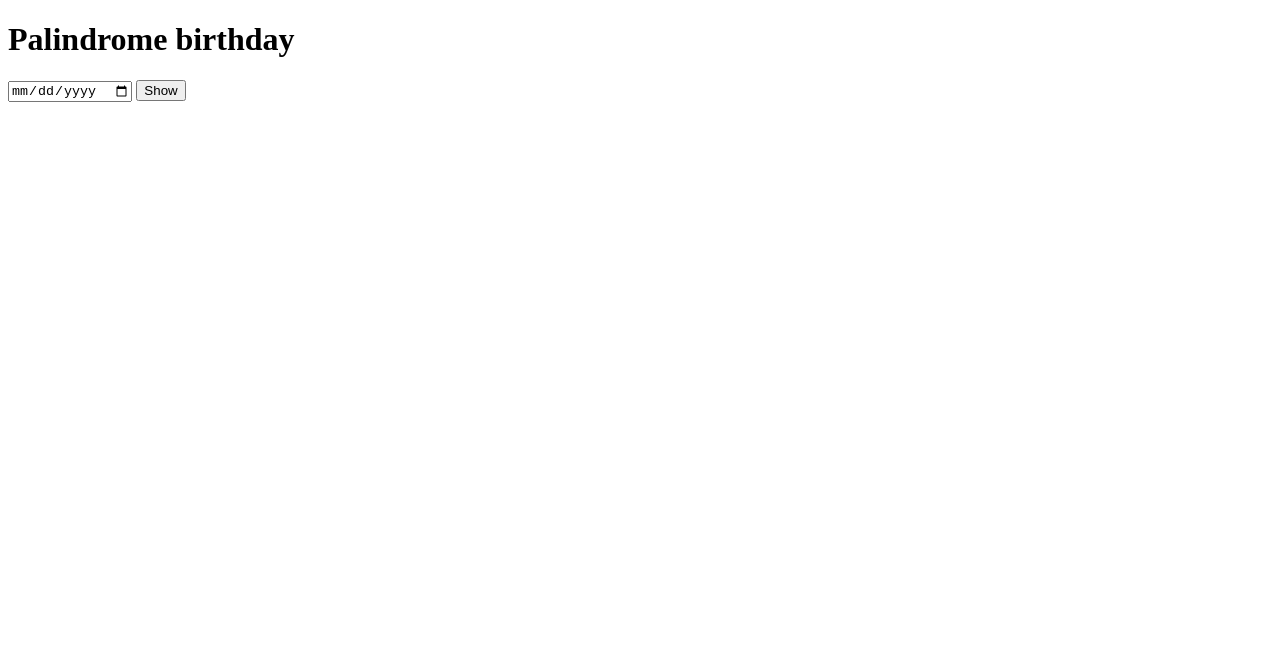
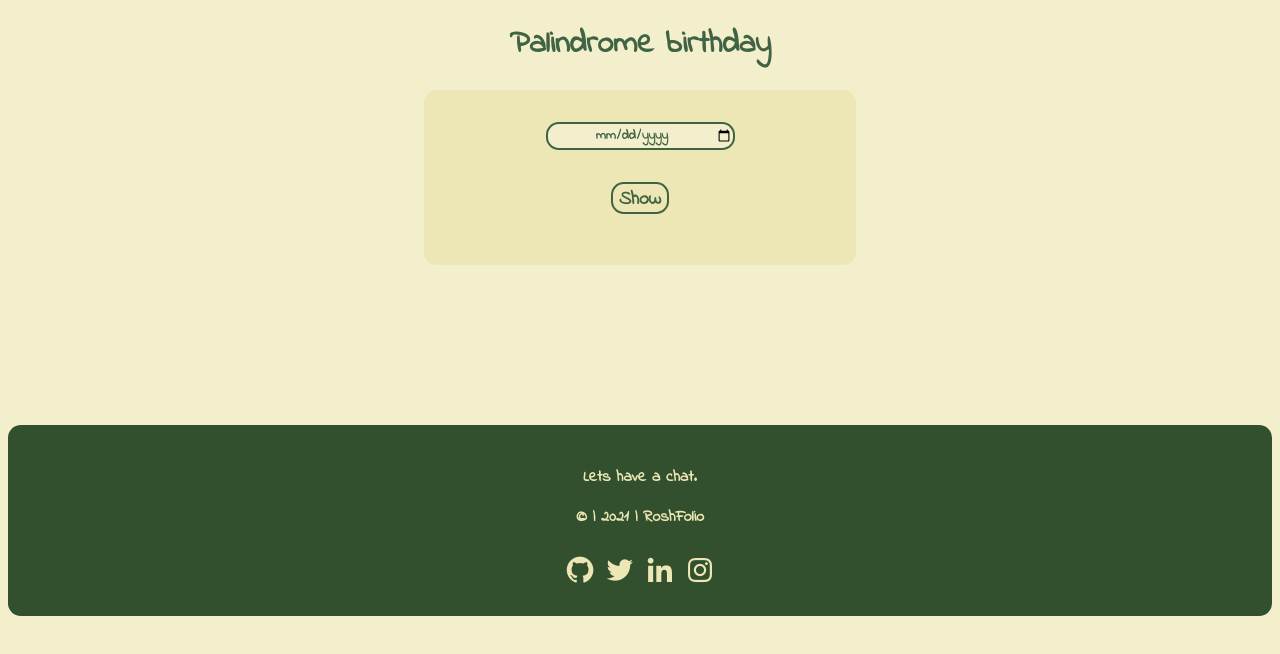
Before and after one commit to Roshannair24/palindrome-birthday, a plain HTML site: page index.html in a window 1280 px wide. Drawn offline with nearby package versions, Linux system fonts and the light colour scheme.

Commit message:
styles updated

```diff
--- a/css/styles.css
+++ b/css/styles.css
@@ -0,0 +1,182 @@
+@import url("https://fonts.googleapis.com/css2?family=Indie+Flower&display=swap");
+:root {
+  --dark-grey: #374151;
+  --off-white: #f3f4f6;
+
+  --green: #16c79a;
+
+  --hoverselect: #008891;
+
+  --red: #f05454;
+
+  --fontblue: #30475e;
+
+  --darkbl: #222831;
+
+  --bgcol: #ece7b4;
+
+  --bgcolb: #f3efcc;
+
+  --greena: #406343;
+
+  --greenb: #32502e;
+
+  --highlightgreen: #0dff92;
+}
+
+body {
+  font-family: "Indie Flower", cursive;
+
+  background-color: var(--bgcolb);
+
+  box-sizing: border-box;
+  color: var(--greena);
+}
+
+.heading-holder {
+  text-align: center;
+}
+
+.outerholder {
+  width: 25rem;
+  margin: auto;
+
+  border-radius: 0.8rem;
+  padding: 1rem;
+  background-color: var(--bgcol);
+}
+
+.inputholder {
+  text-align: center;
+  padding: 1rem;
+}
+
+.date-input {
+  display: block;
+  text-align: center;
+  margin: auto;
+  border-radius: 0.8rem;
+  font-family: "Indie Flower", cursive;
+  font-weight: 800;
+  height: 1.5rem;
+  width: 50%;
+  border-style: solid;
+  border-color: var(--greena);
+  background-color: var(--bgcolb);
+  outline: none;
+  color: var(--greena);
+}
+
+.buttonholder {
+  text-align: center;
+}
+
+.button-primary {
+    border-radius: 0.8rem;
+    font-weight: bolder;
+    font-size: 1.2rem;
+    height: 2rem;
+    font-family: "Indie Flower", cursive;
+    font-weight: 800;
+    background-color: var(--inputbg);
+
+    border-style: solid;
+    border-color:var(--greena);
+    color: var(--greena);
+    margin: 1rem;
+    transition: all 0.5s ease;
+  }
+
+  .button-primary:hover {
+    background-color:var(--greena);
+
+    border-color: var(--greena);
+    color: var(--bgcol);
+    transition: all 0.5s ease;
+  }
+
+
+.gifholder{
+
+display: flex;
+
+
+justify-content: center;
+align-items: center;
+
+
+
+}
+
+
+.loader-gif {
+  display: none;
+
+  height: 10rem;
+  width: auto;
+}
+
+.outputpara{
+
+font-weight: 800;
+
+font-size: larger;
+}
+
+footer {
+    /* background-color: var(--darkbl); */
+        background-color: var(--greenb);
+text-align: center;
+margin-top: 10rem;
+    border-radius: 0.8rem;
+      bottom: 0px;
+      left: 0px;
+      right: 0px;
+      margin-bottom: 0px;
+
+      display: flex;
+
+      flex-direction: column;
+
+      align-items: center;
+      flex-direction: column;
+
+      color: var(--bgcol);
+
+      padding: 1rem;
+
+
+      font-weight: bolder;
+    }
+
+    footer .footer-header {
+      margin: 0.5rem;
+    }
+
+    footer ul {
+      display: flex;
+
+      margin-block-start: 0;
+      margin-block-end: 0;
+      padding-inline-start: 0;
+
+      flex-direction: row;
+
+      text-align: center;
+    }
+
+    footer ul li {
+      display: inline;
+
+      margin-left: 0.25rem;
+      margin-right: 0.25rem;
+      font-size: 2rem;
+    }
+
+    footer ul li a{
+    color: var(--bgcol);
+    }
+
+    footer ul li a:hover{
+      color: var(--highlightgreen);
+      }
--- a/index.html
+++ b/index.html
@@ -5,16 +5,71 @@
     <meta http-equiv="X-UA-Compatible" content="IE=edge" />
     <meta name="viewport" content="width=device-width, initial-scale=1.0" />
     <title>Palindrome</title>
+    <link
+      href="https://unpkg.com/boxicons@2.0.9/css/boxicons.min.css"
+      rel="stylesheet"
+    />
+    <link rel="stylesheet" href="css/styles.css" />
   </head>
   <body>
-    <h1>Palindrome birthday</h1>
+    <div class="heading-holder">
+      <h1>Palindrome birthday</h1>
+    </div>
 
-    <input type="date" id="bday-input" />
+    <div class="outerholder">
+      <div class="inputholder">
+        <input class="date-input" type="date" id="bday-input" />
+      </div>
 
-    <button id="show-btn">Show</button>
-    <p id="result"></p>
+      <div class="buttonholder">
+        <button class="showdatebtn button-primary" id="show-btn">Show</button>
 
+        <div class="gifholder">
+          <img
+            class="loader-gif"
+            src="images/loader.gif"
+            alt="loader-gif"
+            srcset=""
+          />
+        </div>
 
+        <p class="outputpara" id="result"></p>
+      </div>
+    </div>
+
+    <footer class="footer">
+      <div class="footer-header">
+        <p>Lets have a chat.</p>
+        <p>© | 2021 | RoshFolio</p>
+      </div>
+      <ul class="social-links list-non-bullet">
+        <li class="list-item-inline">
+          <a class="link" href="https://github.com/Roshannair24"
+            ><i class="bx bxl-github"></i
+          ></a>
+        </li>
+        <li class="list-item-inline">
+          <a class="link" href="https://twitter.com/freedom24994"
+            ><i class="bx bxl-twitter"></i
+          ></a>
+        </li>
+
+        <li class="list-item-inline">
+          <a
+            class="link"
+            href="https://www.linkedin.com/in/roshan-nair-15a93810a/"
+          >
+            <i class="bx bxl-linkedin"></i
+          ></a>
+        </li>
+
+        <li class="list-item-inline">
+          <a class="link" href="https://www.instagram.com/freedom24car/">
+            <i class="bx bxl-instagram"></i>
+          </a>
+        </li>
+      </ul>
+    </footer>
 
     <script src="index.js"></script>
   </body>
--- a/index.js
+++ b/index.js
@@ -185,12 +185,13 @@ function findNextPalindromeDate(dateobj) {
 let dateInputRef = document.querySelector("#bday-input");
 
 let showbtnref = document.querySelector("#show-btn");
-let resultref=document.querySelector("#result");
+let resultref = document.querySelector("#result");
 
 showbtnref.addEventListener("click", clickhandler);
 
 function clickhandler(e) {
   console.log("clciked");
+  resultref.innerText="";
 
   console.log(e);
 
@@ -213,29 +214,24 @@ function clickhandler(e) {
 
     console.log(dateobj);
 
-
-
-
-    var isPalindrome=tocheckPalindromeforAlldateformats(dateobj);
-
+    var isPalindrome = tocheckPalindromeforAlldateformats(dateobj);
 
     console.log(isPalindrome);
 
+    if (isPalindrome) {
+      resultref.innerText = "Yay! your bday is a palindrome";
+    } else {
+      document.querySelector(".loader-gif").style.display = "block";
 
-if(isPalindrome){
-    resultref.innerText="Yay! your bday is a palindrome";
+      setTimeout(function () {
+        document.querySelector(".loader-gif").style.display = "none";
 
-}else{
+        var [ctr, nextDate] = findNextPalindromeDate(dateobj);
+
+        resultref.innerText = `The next Palindrome date is ${nextDate.day}-${nextDate.month}-${nextDate.year}, you missed it by ${ctr} days.`;
+      }, 2000);
 
 
-var [ctr,nextDate]=findNextPalindromeDate(dateobj)
-
-
-    resultref.innerText=`the next Palindrome date is ${nextDate.day}-${nextDate.month}-${nextDate.year},you missed it by ${ctr} days.`;
-
-}
-
-
-
+    }
   }
 }
```
Also changed, not shown: images/how_data_processor.gif (added), images/loader.gif (added).
